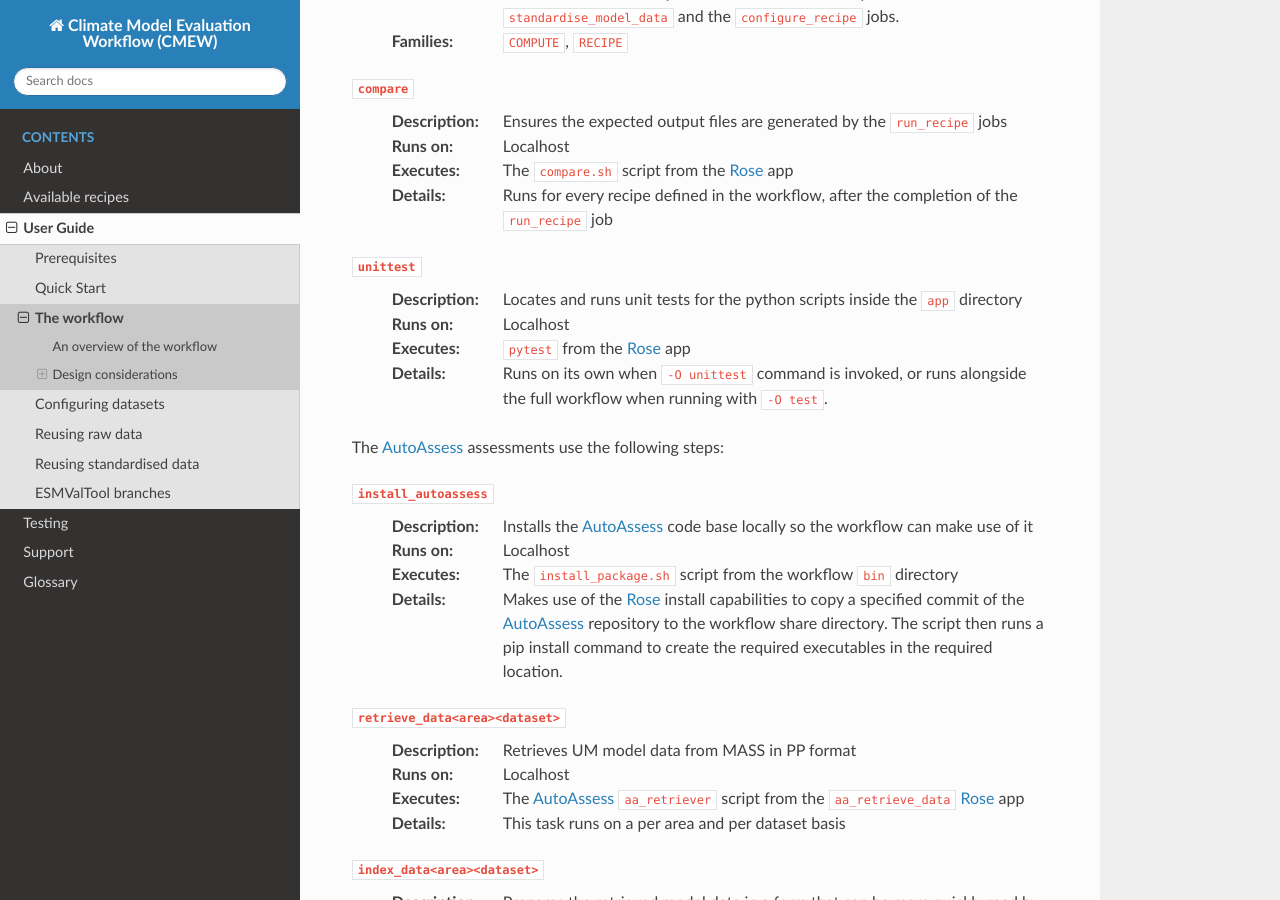
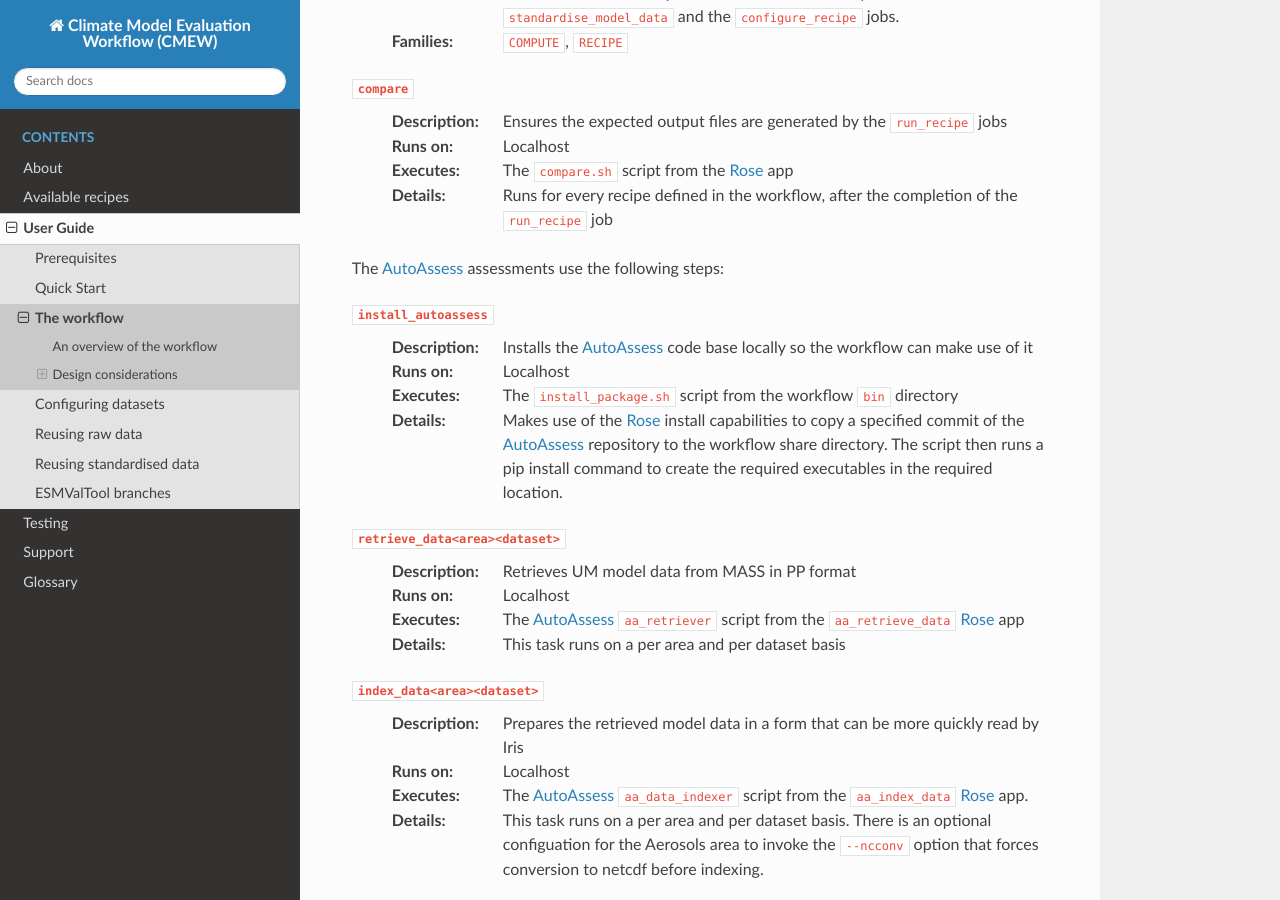
Before and after one commit to MetOffice/CMEW, a Sphinx documentation site: the page built from doc/source/user_guide/workflow.rst, in a window 1280 px wide and 900 px high, scrolled down 2212 px. Built offline with Sphinx 7.4.7 and the Read the Docs theme 3.1.0, drawn with Linux system fonts in a browser that asks for light colours.

Commit message:
#511: Remove 'unittest' task

```diff
--- a/doc/source/user_guide/workflow.rst
+++ b/doc/source/user_guide/workflow.rst
@@ -148,17 +148,6 @@ An overview of the workflow
      Runs for every recipe defined in the workflow,
      after the completion of the ``run_recipe`` job
 
-``unittest``
-  :Description:
-     Locates and runs unit tests for the python scripts inside the ``app`` directory
-  :Runs on:
-     Localhost
-  :Executes:
-     ``pytest`` from the |Rose| app
-  :Details:
-     Runs on its own when ``-O unittest`` command is invoked, or runs alongside the
-     full workflow when running with ``-O test``.
-
 The |AutoAssess| assessments use the following steps:
 
 ``install_autoassess``
```
Also changed, not shown: doc/source/testing.rst (+1 -14 lines), 5 other files.
